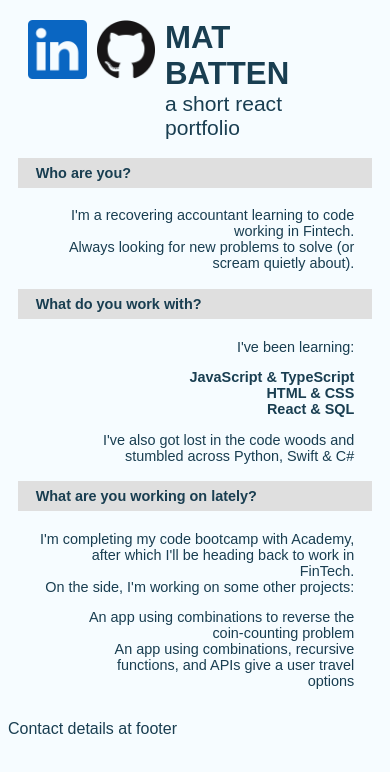
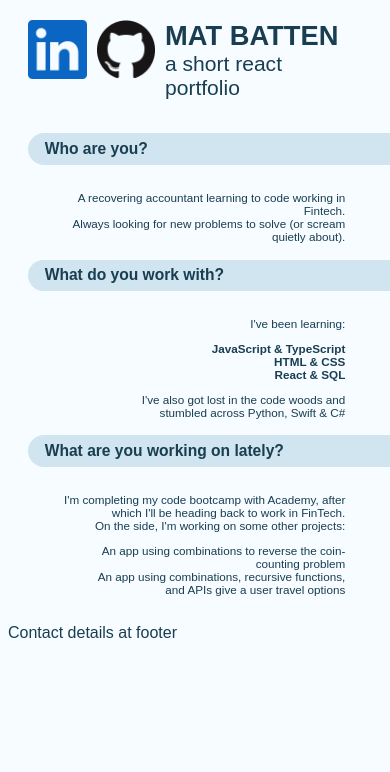
Before and after one commit to mat-projects/portfolio-frontend, a React (Create React App) app: page / in a window 390 px wide. Shown: the top 772 px of the page. Built offline with nearby package versions, Linux system fonts and the light colour scheme; no server answers.

Commit message:
latest css edits

```diff
--- a/public/style.css
+++ b/public/style.css
@@ -38,7 +38,7 @@ html {
         .header--title {
             justify-content: right;
             font-weight: bold;
-            font-size: 8vw;
+            font-size: 7vw;
         }
         @media screen and (min-width: 1000px) {
             .header--title {
@@ -57,97 +57,69 @@ html {
         }
 
 
-/* @media screen and (max-width: 1000px) {
-    .headerimg {
-        height: 50px;
-        padding-right: 5px;
-    }
-} */
-
-/* @media screen and (max-width: 1000px) {
-    .header--title {
-        font-size: 24pt;
-    }
-} */
-
-/* @media screen and (max-width: 1000px) {
-    .header--description {
-        font-size: 16.2pt;
-    }
-} */
-
 .bio {
     display: flex;
+    flex-direction: column;
+    align-content: center;
+    margin: 0px 20px;
+}
+    @media screen and (min-width: 1000px) {
+        .bio {
             flex-direction: row;
             flex-wrap: wrap;
-    margin: 0px 10px;
-}
-@media screen and (max-width: 1000px) {
-    .bio {
-        flex-direction: column;
-        align-content: center;
         }
     }
-@media screen and (min-width: 1500px) {
+/* @media screen and (min-width: 1500px) {
     .bio {
         width: 1500px;
         flex-direction: row;
         margin: 0% auto;
     }
+} */
+
+.bio--box {
+    width: 100%;
+    margin-top: 2.5%;
+    justify-content: space-between;
 }
-
+@media screen and (min-width: 1000px) {
     .bio--box {
          width: 50%;
     }
-@media screen and (max-width: 1000px) {
-    .bio--box {
+}
+    .bio--img {
+        display: none;
+    }
+    @media screen and (min-width: 1000px) {
+        .bio--img {
+            display: block;
             width: 100%;
         }
     }
-.bio--img {
-    width: 100%;
+
+    .bio--text {
+        font-size: 5vw;
+        text-align: justify;
     }
-@media screen and (max-width: 1000px) {
-    .bio--img {
-        margin-left: 30%;
-        width: 40%;
-        align-content: center;
+    @media screen and (min-width: 1000px) {
+        .bio--text {
+            color: rgb(25, 62, 81);
         }
     }
-@media screen and (max-width: 600px) {
-    .bio--img {
-        display: none;
-    }
-}
-.bio--text {
-    font-size: 14pt;
-}
-@media screen and (max-width: 1500px) {
-    .bio--text {
-        font-size: 1.3vw;
-    }
-}
-@media screen and (max-width: 1000px) {
-    .bio--text {
-        font-size: 2vw;
-    }
-}
-@media screen and (max-width: 600px) {
-    .bio--text {
-        font-size: 3.7vw;
-    }
-}
-
         .bio--heading {
-    background-color: rgb(223, 223, 223);
+            background-color: rgb(208, 229, 239);
+            border-radius: 20px 0px 0px 20px;
+            width: 100%;
             margin-top: 5%;
             padding: 2% 5%;
+            font-size: 4vw;
             text-align: left;
             font-weight: bold;
         }
         .bio--summary {
             margin-top: 1%;
             padding: 0% 5%;
+            font-size: 3vw;
             text-align: right;
         }
         .bio--list {
--- a/src/components/main/bio.tsx
+++ b/src/components/main/bio.tsx
@@ -16,7 +16,7 @@ export default function Bio(): JSX.Element {
             <div className="bio--heading">Who are you?</div>
             <br />
             <div className="bio--summary">
-              I'm a recovering accountant learning to code working in Fintech.
+              A recovering accountant learning to code working in Fintech.
               <br />
               Always looking for new problems to solve (or scream quietly
               about).
```
Lines whose indentation alone changed are shown as unchanged.
